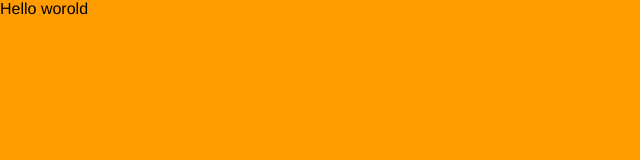
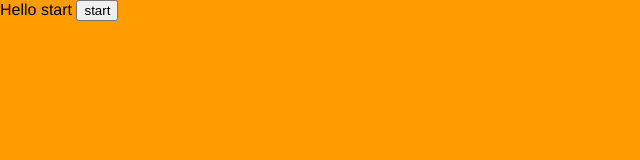
Before and after one commit to LiaoYingKai/counting-game, a Vue app: page / in a window 1280 px wide. Shown: the top 160 px of the page, without its empty margins (0-640 px from the left). Built offline with nearby package versions, Linux system fonts and the light colour scheme.

Commit message:
add sample page component and status

```diff
--- a/src/App.vue
+++ b/src/App.vue
@@ -1,26 +1,67 @@
 <template>
-  <div>
-    Hello worold
-  </div>
+  <section>
+    <Start v-show="nowStatus === start" @onStart="changeStatus(game)" />
+    <Game v-show="nowStatus === game" @onGameOver="changeStatus(end)" />
+    <End v-show="nowStatus === end" @onReset="changeStatus(start)" />
+  </section>
 </template>
 
 <script>
-import { defineComponent } from "vue";
+import { defineComponent, ref } from "vue";
+import Start from "@/components/start.vue";
+import Game from "@/components/game.vue";
+import End from "@/components/end.vue";
+
 export default defineComponent({
   name: "App",
-  components: {}
+  components: {
+    Start,
+    Game,
+    End
+  },
+  setup() {
+    const StatusMap = {
+      start: "start",
+      game: "game",
+      end: "end"
+    };
+    const { start, game, end } = StatusMap;
+
+    const nowStatus = ref(start);
+
+    function changeStatus(status) {
+      nowStatus.value = status;
+    }
+
+    return {
+      StatusMap,
+      changeStatus,
+      nowStatus,
+      start,
+      game,
+      end
+    };
+  }
 });
 </script>
 
 <style lang="scss">
 body,
 html {
+  @include fullScreen();
   margin: 0;
-  width: 100%;
-  height: 100%;
   background-color: $orange;
 }
 #app {
   font-family: Avenir, Helvetica, Arial, sans-serif;
+  display: flex;
+  align-items: center;
+  justify-content: center;
+  @include fullScreen();
+}
+
+section {
+  width: 1280px;
+  height: 800px;
 }
 </style>
--- /dev/null
+++ b/src/components/end.vue
@@ -0,0 +1,21 @@
+<template>
+  <div class="end">
+    Hello end
+    <button @click="$emit('on-reset')">
+      start
+    </button>
+  </div>
+</template>
+<script>
+import { defineComponent } from "vue";
+export default defineComponent({
+  props: {},
+  setup() {}
+});
+</script>
+
+<style scoped lang="scss">
+.end {
+  @include fullScreen();
+}
+</style>
--- /dev/null
+++ b/src/components/game.vue
@@ -0,0 +1,21 @@
+<template>
+  <div class="game">
+    Hello game
+    <button @click="$emit('on-game-over')">
+      start
+    </button>
+  </div>
+</template>
+<script>
+import { defineComponent } from "vue";
+export default defineComponent({
+  props: {},
+  setup() {}
+});
+</script>
+
+<style scoped lang="scss">
+.game {
+  @include fullScreen();
+}
+</style>
--- /dev/null
+++ b/src/components/start.vue
@@ -0,0 +1,21 @@
+<template>
+  <div class="start">
+    Hello start
+    <button @click="$emit('on-start')">
+      start
+    </button>
+  </div>
+</template>
+<script>
+import { defineComponent } from "vue";
+export default defineComponent({
+  props: {},
+  setup() {}
+});
+</script>
+
+<style scoped lang="scss">
+.start {
+  @include fullScreen();
+}
+</style>
```
